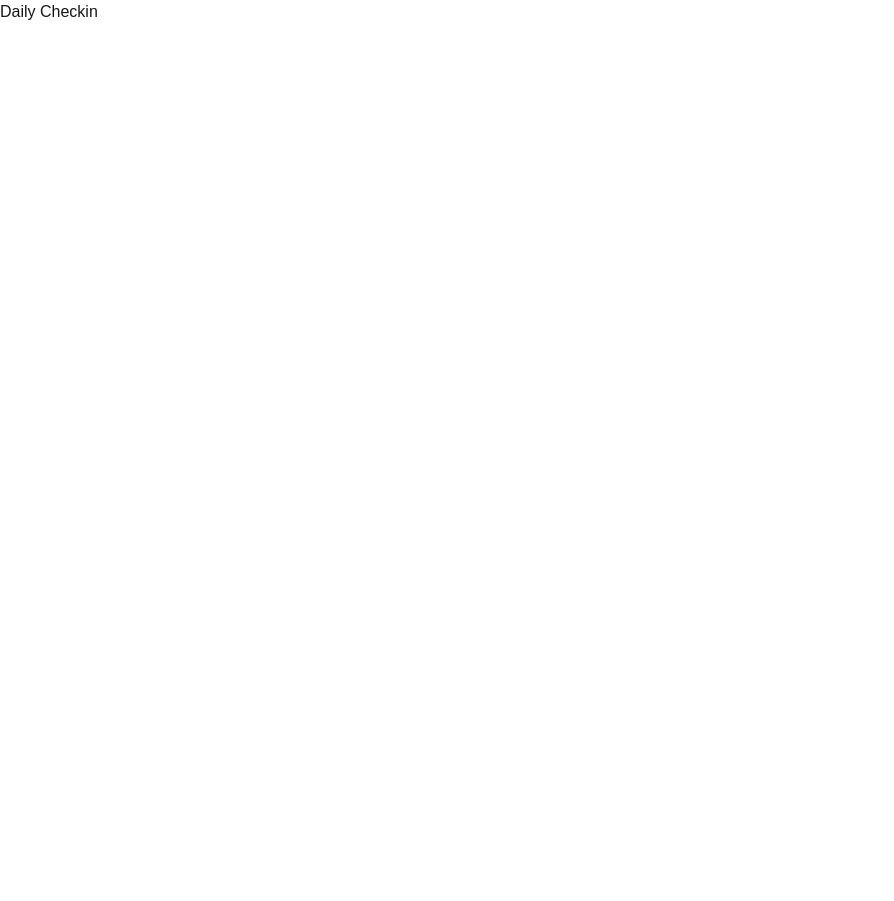
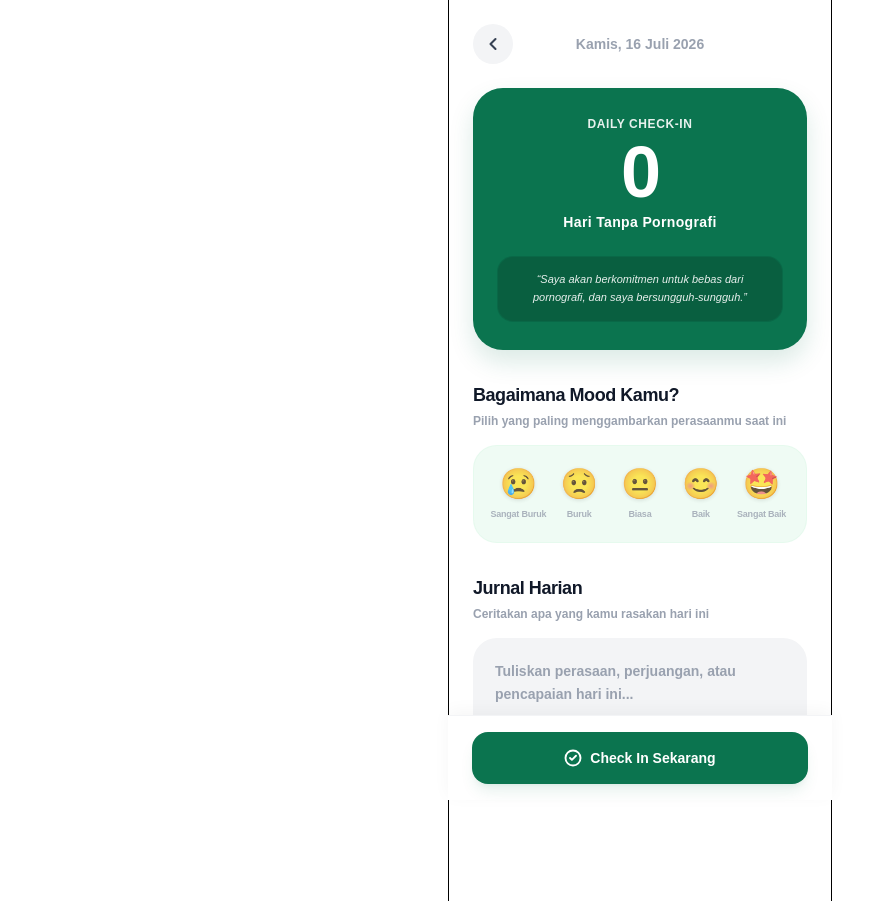
Before and after one commit to Pulih-app/frontend, a Next.js app: page /onboarding/daily-checkin in a window 1280 px wide. Shown: the whole page, without its empty margins (0-894 px from the left). Before the commit the page ends 800 px from the top, so only its background shows below. Built offline with nearby package versions, Linux system fonts and the light colour scheme.

Commit message:
feat: implement Daily Check-in page layout and functionality

```diff
--- a/app/onboarding/daily-checkin/page.tsx
+++ b/app/onboarding/daily-checkin/page.tsx
@@ -1,7 +1,168 @@
+"use client";
+
+import { useState, useEffect } from "react";
+import { useRouter } from "next/navigation";
+import { ChevronLeft, CheckCircle2 } from "lucide-react";
+import Image from "next/image";
+
+interface MoodOption {
+    label: string;
+    emoji: string;
+    value: number;
+}
+
 export default function DailyCheckinPage() {
+    const router = useRouter();
+    const [selectedMood, setSelectedMood] = useState<number | null>(null);
+    const [journalText, setJournalText] = useState("");
+    const [dateString, setDateString] = useState("");
+    const [showSuccessToast, setShowSuccessToast] = useState(false);
+
+    // Set today's date in Indonesian format (client-side only to match SSR)
+    useEffect(() => {
+        const today = new Date();
+        const formatted = today.toLocaleDateString("id-ID", {
+            weekday: "long",
+            day: "numeric",
+            month: "long",
+            year: "numeric",
+        });
+        setDateString(formatted);
+    }, []);
+
+    const moods: MoodOption[] = [
+        { label: "Sangat Buruk", emoji: "😢", value: 1 },
+        { label: "Buruk", emoji: "😟", value: 2 },
+        { label: "Biasa", emoji: "😐", value: 3 },
+        { label: "Baik", emoji: "😊", value: 4 },
+        { label: "Sangat Baik", emoji: "🤩", value: 5 },
+    ];
+
+    const handleSubmit = () => {
+        setShowSuccessToast(true);
+        setTimeout(() => {
+            setShowSuccessToast(false);
+            router.push("/home");
+        }, 1500);
+    };
+
     return (
-        <div>
-            <h1>Daily Checkin</h1>
-        </div>
+        <main className="relative mx-auto flex min-h-screen w-full max-w-sm flex-col overflow-hidden border-x bg-white px-6 pb-28 pt-6 text-black">
+            {/* Header */}
+            <header className="flex items-center justify-between">
+                <button
+                    onClick={() => router.back()}
+                    className="w-10 h-10 rounded-full bg-gray-100 flex items-center justify-center text-gray-700 hover:bg-gray-200 transition-colors cursor-pointer"
+                    aria-label="Kembali"
+                >
+                    <ChevronLeft size={20} strokeWidth={2.5} />
+                </button>
+                <span className="text-[14px] font-bold text-gray-400">
+                    {dateString || "Selasa, 16 Juni 2026"}
+                </span>
+                <div className="w-10" /> {/* Spacer */}
+            </header>
+
+            {/* Streak Card */}
+            <section className="relative mt-6 overflow-hidden rounded-[30px] bg-[#0b744f] px-6 py-7 text-white shadow-[0_12px_24px_rgba(11,116,79,0.15)] flex flex-col items-center justify-center">
+                <span className="text-xs font-bold tracking-wider uppercase opacity-90">
+                    Daily Check-In
+                </span>
+                <h2 className="mt-1 text-[72px] font-black leading-none tracking-tight">
+                    0
+                </h2>
+                <span className="mt-1 text-sm font-extrabold tracking-wide">
+                    Hari Tanpa Pornografi
+                </span>
+
+                {/* Commit box */}
+                <div className="mt-6 w-full rounded-2xl bg-[#095f40] px-4 py-3.5 border border-[#0c7f56]/30">
+                    <p className="text-[11px] font-medium leading-relaxed text-center italic text-white/90">
+                        &ldquo;Saya akan berkomitmen untuk bebas dari pornografi, dan saya bersungguh-sungguh.&rdquo;
+                    </p>
+                </div>
+            </section>
+
+            {/* Mood Selector Section */}
+            <section className="mt-8">
+                <h2 className="text-[18px] font-black tracking-tight text-gray-900">
+                    Bagaimana Mood Kamu?
+                </h2>
+                <p className="text-xs font-semibold text-gray-400 mt-1 leading-snug">
+                    Pilih yang paling menggambarkan perasaanmu saat ini
+                </p>
+
+                <div className="mt-4 rounded-[24px] bg-[#effbf4] border border-[#d2f3df]/30 px-3.5 py-5">
+                    <div className="flex justify-between items-center">
+                        {moods.map((mood) => {
+                            const isSelected = selectedMood === mood.value;
+                            return (
+                                <button
+                                    key={mood.value}
+                                    onClick={() => setSelectedMood(mood.value)}
+                                    className={`flex flex-col items-center gap-1.5 flex-1 transition-all duration-200 cursor-pointer ${
+                                        isSelected ? "scale-110" : "opacity-80 hover:opacity-100"
+                                    }`}
+                                >
+                                    <span className="text-3xl filter drop-shadow-sm select-none">
+                                        {mood.emoji}
+                                    </span>
+                                    <span
+                                        className={`text-[9px] font-extrabold tracking-tight transition-colors text-center whitespace-nowrap ${
+                                            isSelected ? "text-[#2e7d32]" : "text-gray-400"
+                                        }`}
+                                    >
+                                        {mood.label}
+                                    </span>
+                                </button>
+                            );
+                        })}
+                    </div>
+                </div>
+            </section>
+
+            {/* Daily Journal Section */}
+            <section className="mt-8 mb-6">
+                <h2 className="text-[18px] font-black tracking-tight text-gray-900">
+                    Jurnal Harian
+                </h2>
+                <p className="text-xs font-semibold text-gray-400 mt-1 leading-snug">
+                    Ceritakan apa yang kamu rasakan hari ini
+                </p>
+
+                <textarea
+                    value={journalText}
+                    onChange={(e) => setJournalText(e.target.value)}
+                    placeholder="Tuliskan perasaan, perjuangan, atau pencapaian hari ini..."
+                    className="w-full min-h-[120px] rounded-[24px] border-2 border-transparent bg-gray-100 p-5 text-sm font-semibold outline-none focus:border-[#2e7d32] focus:bg-white transition-colors text-gray-800 placeholder-gray-400 mt-4 resize-none leading-relaxed"
+                />
+            </section>
+
+            {/* Success Toast Overlay */}
+            {showSuccessToast && (
+                <div className="fixed inset-0 z-50 bg-black/40 backdrop-blur-sm flex items-center justify-center p-6">
+                    <div className="bg-white rounded-3xl p-6 w-full max-w-[280px] shadow-2xl border border-gray-100 flex flex-col items-center gap-3 animate-in fade-in zoom-in duration-200">
+                        <CheckCircle2 size={44} className="text-[#0b744f] animate-bounce" />
+                        <h3 className="text-base font-bold text-gray-900 text-center">
+                            Check-In Berhasil!
+                        </h3>
+                        <p className="text-xs font-semibold text-gray-400 text-center leading-relaxed">
+                            Kemajuan Anda hari ini telah disimpan. Tetap berkomitmen!
+                        </p>
+                    </div>
+                </div>
+            )}
+
+            {/* Fixed Footer Check-In Button */}
+            <footer className="fixed bottom-0 left-1/2 -translate-x-1/2 z-40 w-full max-w-sm bg-white border-t border-gray-100 px-6 py-4 shadow-[0_-4px_16px_rgba(0,0,0,0.04)]">
+                <button
+                    onClick={handleSubmit}
+                    className="w-full bg-[#0b744f] hover:bg-[#095f40] active:scale-[0.98] text-white font-extrabold text-sm py-4 rounded-2xl flex items-center justify-center gap-2 transition-all shadow-lg shadow-[#0b744f]/10 cursor-pointer"
+                >
+                    <CheckCircle2 size={18} strokeWidth={2.5} />
+                    <span>Check In Sekarang</span>
+                </button>
+            </footer>
+        </main>
     );
 }
```
